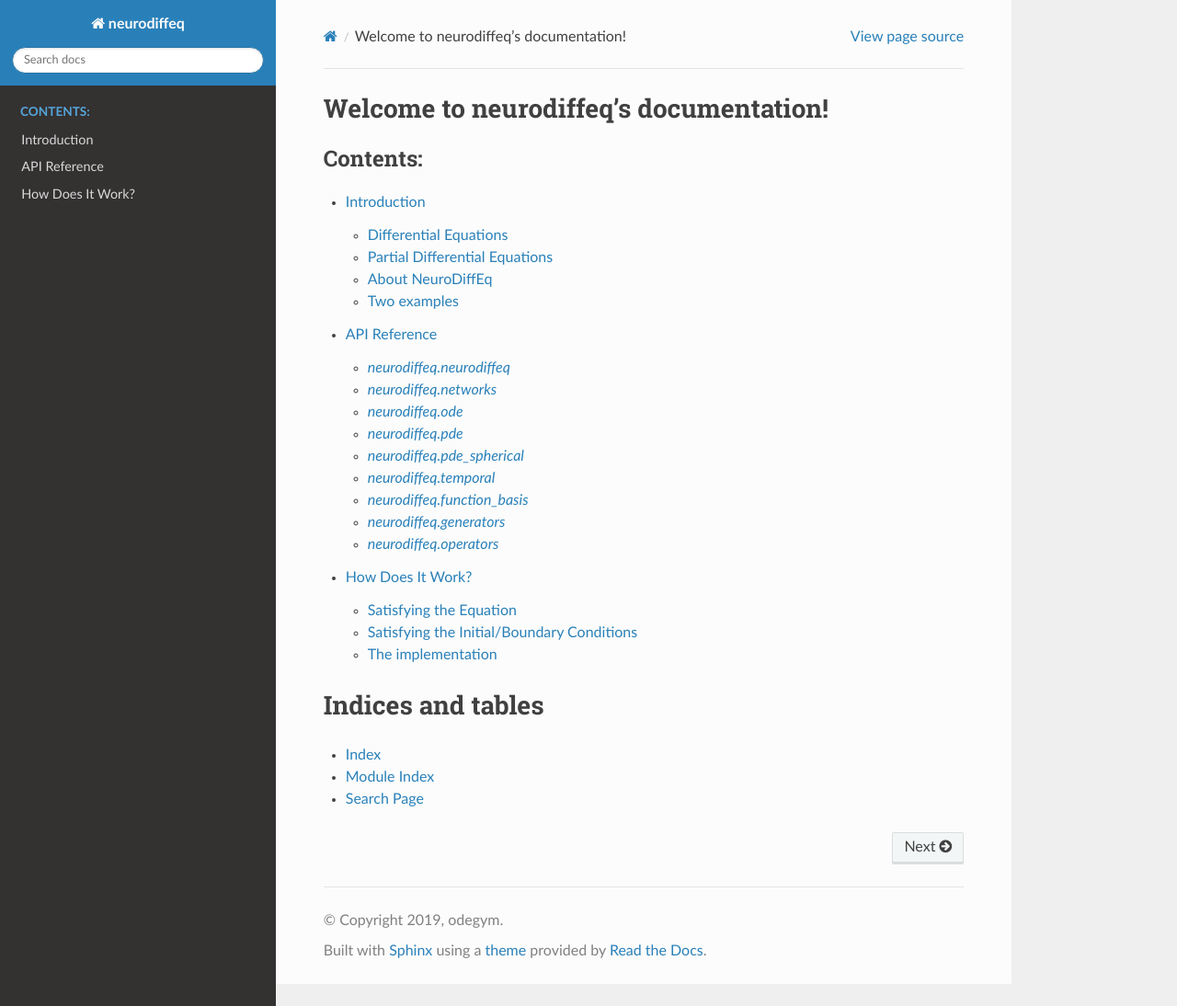
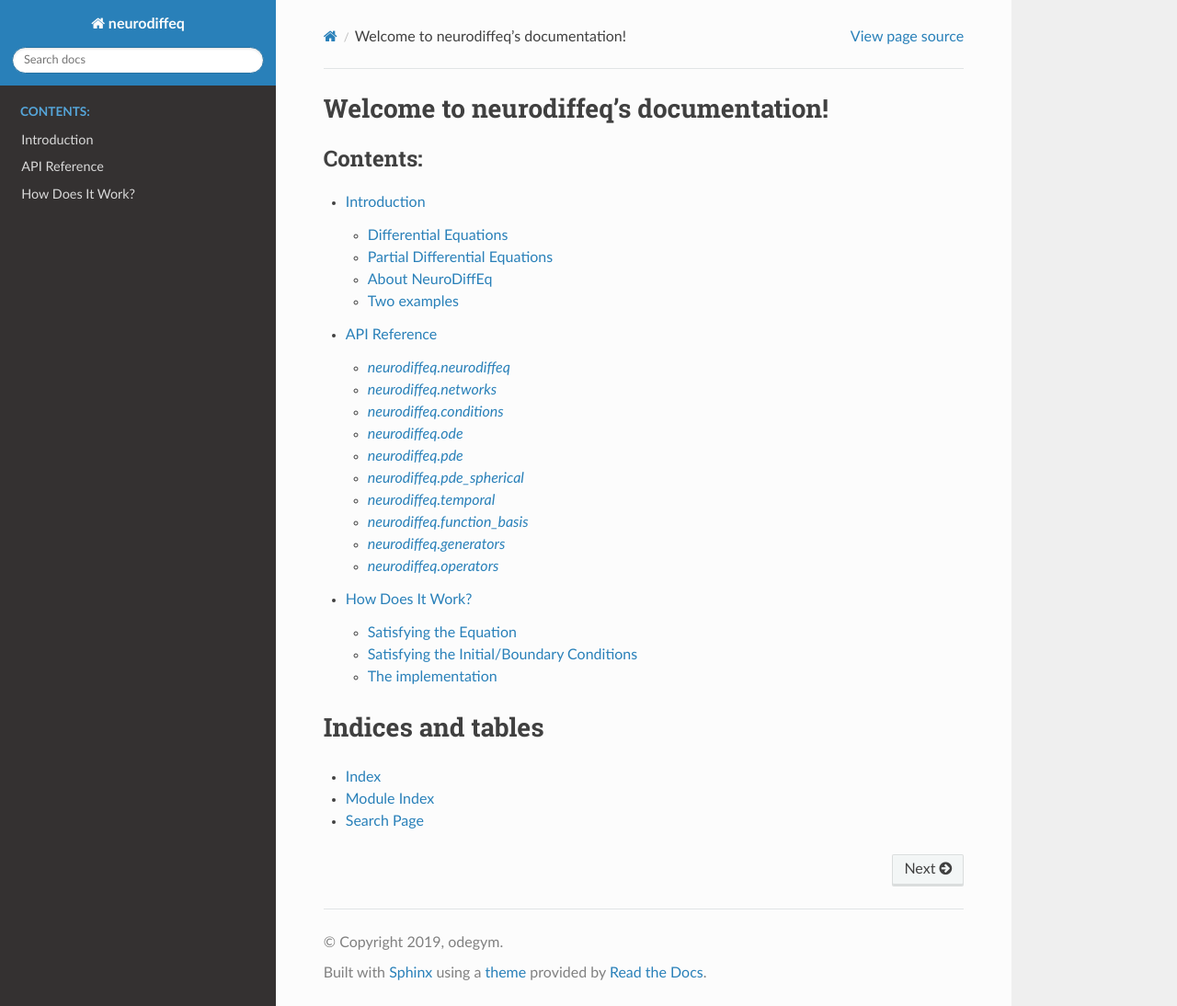
Before and after one commit to NeuroDiffGym/neurodiffeq, a Sphinx documentation site: the page built from docs/index.rst, in a window 1280 px wide and 1094 px high. Shown: the whole window at 92% size. Built offline with Sphinx 7.4.7 and the Read the Docs theme 2.0.0, drawn with Linux system fonts in a browser that asks for light colours; pages that are not in the unit, such as notebooks, are missing from menus.

Commit message:
doc(sphinx): add new module `conditions` to documentation

```diff
--- a/docs/api.rst
+++ b/docs/api.rst
@@ -9,6 +9,11 @@ API Reference
 `neurodiffeq.networks`
 ------------------------------------------------------
 .. automodule:: neurodiffeq.networks
+    :members:
+
+`neurodiffeq.conditions`
+------------------------------------------------------
+.. automodule:: neurodiffeq.conditions
     :members:
 
 `neurodiffeq.ode`
```
